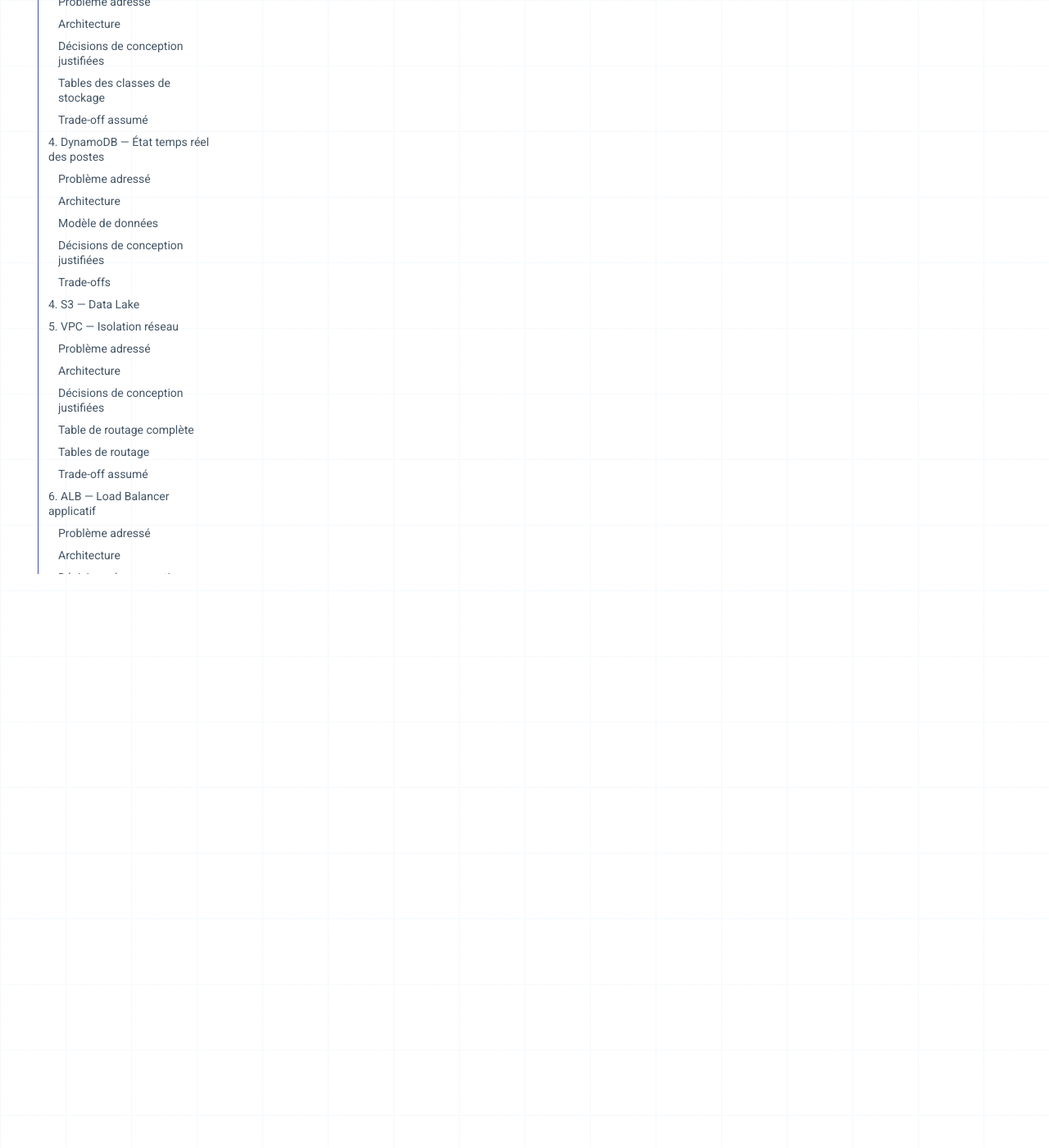
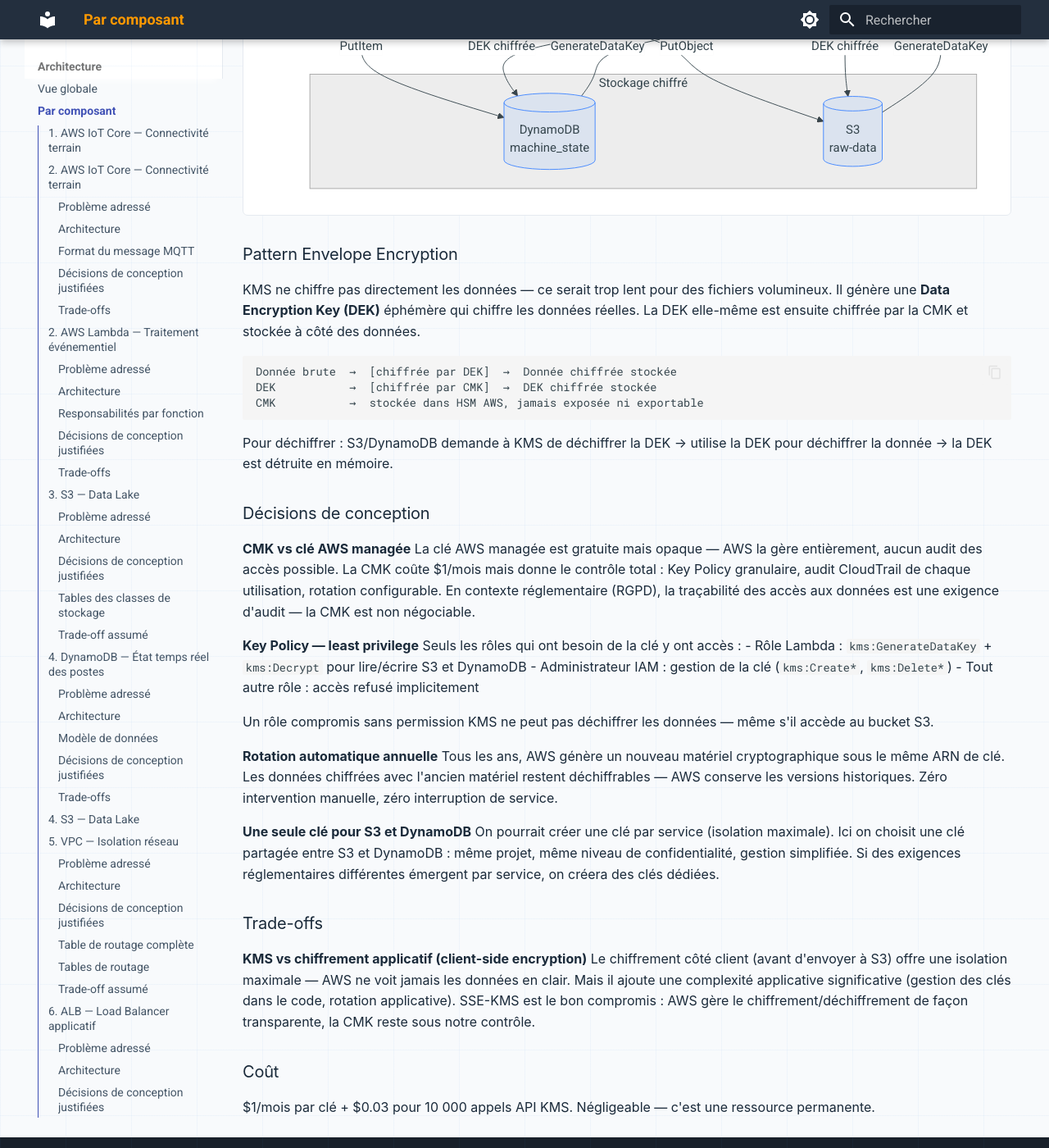
Before and after one commit to lansanconde/smart-assembly-line, an MkDocs documentation site: the page built from docs/architecture/components.md, in a window 1280 px wide and 1400 px high, scrolled down 15715 px. Shown: the whole window at 82% size. Built offline with MkDocs 1.6.1 and Material for MkDocs 9.7.7, drawn with Linux system fonts in a browser that asks for light colours; some of the changed text lies outside the part shown.

Commit message:
feat(kms): add CMK -S3 +DynamoDB encrypted with customer managed key

````diff
--- a/docs/architecture/components.md
+++ b/docs/architecture/components.md
@@ -644,3 +644,95 @@
 
 !!! warning "Coût"
     L'ALB coûte ~$18/mois fixe + $0.008/LCU. À créer uniquement pour un lab ou la production — détruire après le lab.
+
+---
+
+## 7. KMS — Chiffrement bout-en-bout
+
+### Problèmatique
+
+Par défaut, S3 et DynamoDB utilisent des clés AWS managées (`aws/s3`, `aws/dynamodb`).
+Ces clés appartiennent à AWS — on ne contrôle pas leur utilisation, et aucun audit granulaire n'est possible.
+
+En contexte industriel réglementé, ce n'est pas acceptable : l'auditeur veut savoir **qui** a accédé à quelle donnée, **quand**, et **depuis quel rôle**.
+Une Customer Managed Key (CMK) répond à cette exigence : chaque accès à la clé est tracé dans CloudTrail.
+
+### Architecture — Envelope Encryption
+
+```mermaid
+flowchart TD
+    subgraph KMS["AWS KMS"]
+        CMK[Customer Managed Key
+smart-assembly-key
+Rotation annuelle automatique]
+    end
+
+    subgraph LAMBDA["Lambda"]
+        L1[AnalyzeVibration]
+        L2[StoreMetrics]
+    end
+
+    subgraph STORAGE["Stockage chiffré"]
+        DDB[(DynamoDB
+machine_state)]
+        S3[(S3
+raw-data)]
+    end
+
+    L1 -->|PutItem| DDB
+    L2 -->|PutObject| S3
+    DDB -->|GenerateDataKey| CMK
+    S3 -->|GenerateDataKey| CMK
+    CMK -->|DEK chiffrée| DDB
+    CMK -->|DEK chiffrée| S3
+```
+
+### Pattern Envelope Encryption
+
+KMS ne chiffre pas directement les données — ce serait trop lent pour des fichiers volumineux.
+Il génère une **Data Encryption Key (DEK)** éphémère qui chiffre les données réelles.
+La DEK elle-même est ensuite chiffrée par la CMK et stockée à côté des données.
+
+```
+Donnée brute  →  [chiffrée par DEK]  →  Donnée chiffrée stockée
+DEK           →  [chiffrée par CMK]  →  DEK chiffrée stockée
+CMK           →  stockée dans HSM AWS, jamais exposée ni exportable
+```
+
+Pour déchiffrer : S3/DynamoDB demande à KMS de déchiffrer la DEK → utilise la DEK pour déchiffrer la donnée → la DEK est détruite en mémoire.
+
+### Décisions de conception
+
+**CMK vs clé AWS managée**
+La clé AWS managée est gratuite mais opaque — AWS la gère entièrement, aucun audit des accès possible.
+La CMK coûte $1/mois mais donne le contrôle total : Key Policy granulaire, audit CloudTrail de chaque utilisation, rotation configurable.
+En contexte réglementaire (RGPD), la traçabilité des accès aux données est une exigence d'audit — la CMK est non négociable.
+
+**Key Policy — least privilege**
+Seuls les rôles qui ont besoin de la clé y ont accès :
+- Rôle Lambda : `kms:GenerateDataKey` + `kms:Decrypt` pour lire/écrire S3 et DynamoDB
+- Administrateur IAM : gestion de la clé (`kms:Create*`, `kms:Delete*`)
+- Tout autre rôle : accès refusé implicitement
+
+Un rôle compromis sans permission KMS ne peut pas déchiffrer les données — même s'il accède au bucket S3.
+
+**Rotation automatique annuelle**
+Tous les ans, AWS génère un nouveau matériel cryptographique sous le même ARN de clé.
+Les données chiffrées avec l'ancien matériel restent déchiffrables — AWS conserve les versions historiques.
+Zéro intervention manuelle, zéro interruption de service.
+
+**Une seule clé pour S3 et DynamoDB**
+On pourrait créer une clé par service (isolation maximale).
+Ici on choisit une clé partagée entre S3 et DynamoDB : même projet, même niveau de confidentialité, gestion simplifiée.
+Si des exigences réglementaires différentes émergent par service, on créera des clés dédiées.
+
+### Trade-offs
+
+**KMS vs chiffrement applicatif (client-side encryption)**
+Le chiffrement côté client (avant d'envoyer à S3) offre une isolation maximale — AWS ne voit jamais les données en clair.
+Mais il ajoute une complexité applicative significative (gestion des clés dans le code, rotation applicative).
+SSE-KMS est le bon compromis : AWS gère le chiffrement/déchiffrement de façon transparente, la CMK reste sous notre contrôle.
+
+### Coût
+
+$1/mois par clé + $0.03 pour 10 000 appels API KMS. Négligeable — c'est une ressource permanente.
````
Also changed, not shown: docs/runbook/index.md (+24 -0 lines), 3 other files.
